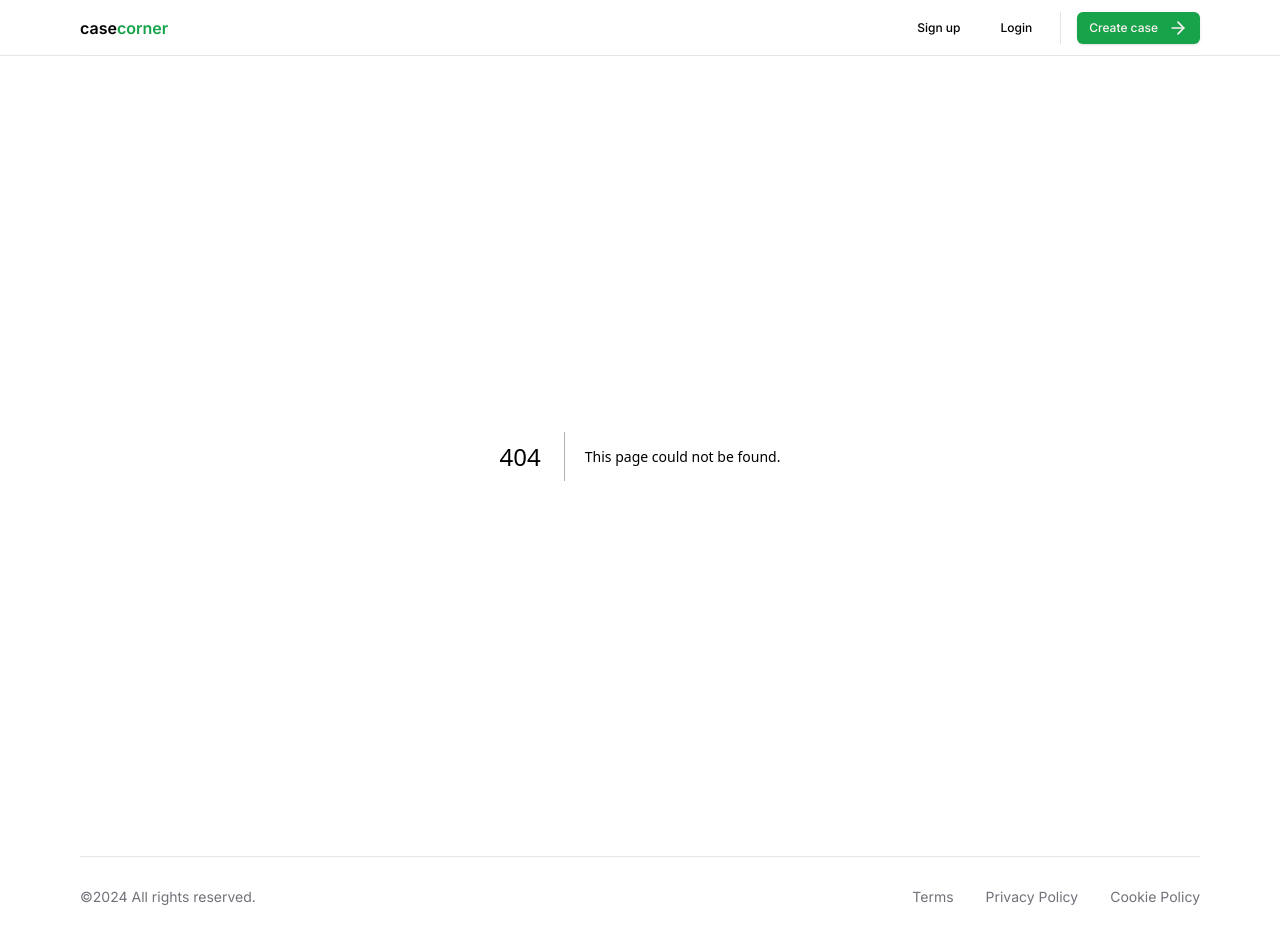
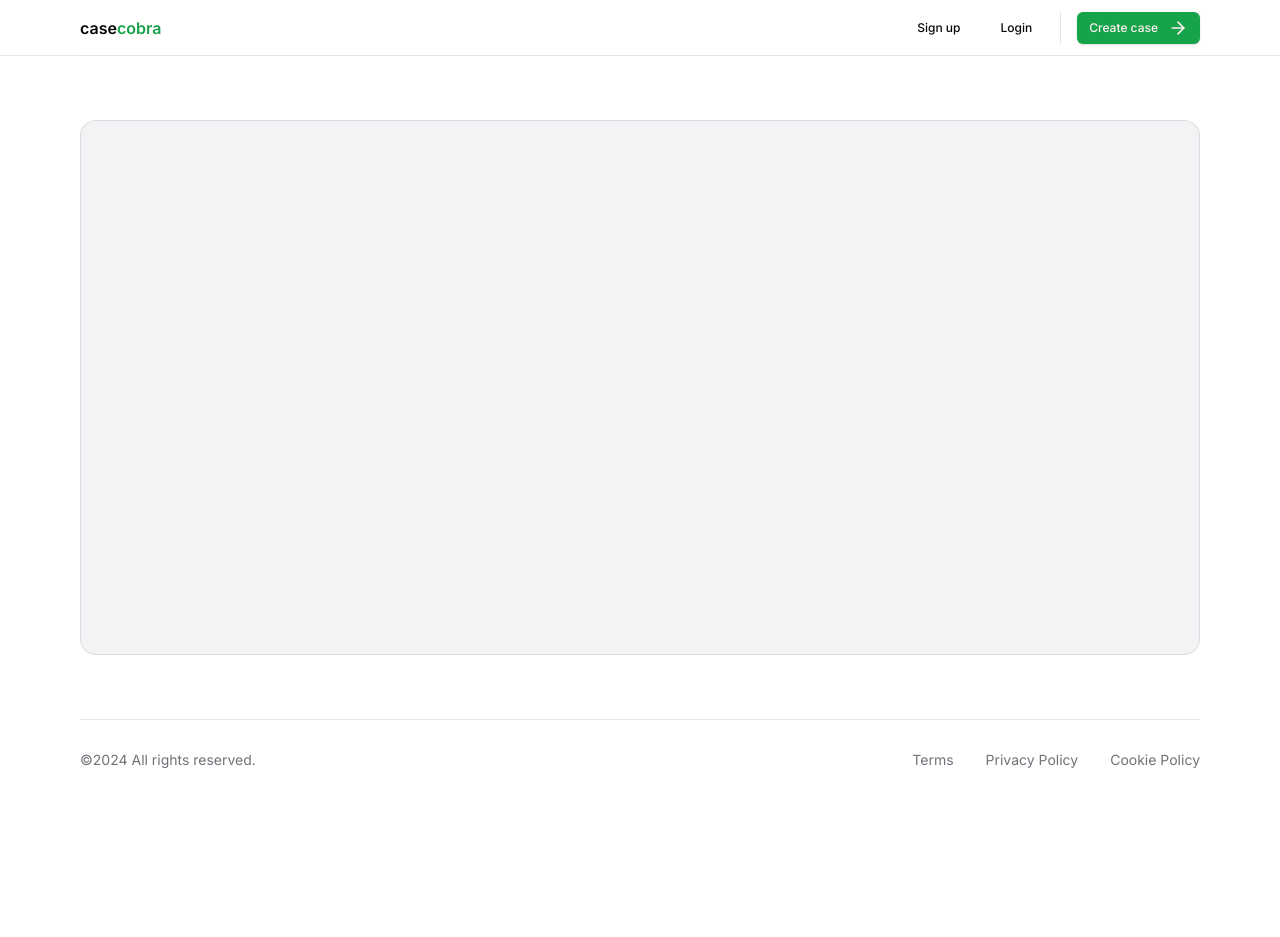
Before and after one commit to MdAbbas110/case-corner, a Next.js app: page /configure/upload in a window 1280 px wide. Before the commit this address had no page. After the commit the page ends 800 px from the top, so only its background shows below. Built offline with nearby package versions, Linux system fonts and the light colour scheme; no server answers.

Commit message:
page to render the upload files and react drop library

```diff
--- a/package.json
+++ b/package.json
@@ -9,6 +9,7 @@
     "lint": "next lint"
   },
   "dependencies": {
+    "@kinde-oss/kinde-auth-nextjs": "^2.3.8",
     "@radix-ui/react-icons": "^1.3.0",
     "@radix-ui/react-slot": "^1.1.0",
     "class-variance-authority": "^0.7.0",
@@ -17,6 +18,7 @@
     "next": "14.2.5",
     "react": "^18",
     "react-dom": "^18",
+    "react-dropzone": "^14.2.3",
     "tailwind-merge": "^2.5.2",
     "tailwindcss-animate": "^1.0.7"
   },
--- /dev/null
+++ b/src/app/api/auth/[kindeAuth]/route.ts
@@ -0,0 +1,2 @@
+import { handleAuth } from "@kinde-oss/kinde-auth-nextjs/server";
+export const GET = handleAuth();
--- /dev/null
+++ b/src/app/configure/layout.tsx
@@ -0,0 +1,12 @@
+import MaxWidthWrapper from "@/components/MaxWidthWrapper";
+import React from "react";
+
+const Layout = ({ children }: { children: React.ReactNode }) => {
+  return (
+    <MaxWidthWrapper className="flex flex-1 flex-col">
+      {children}
+    </MaxWidthWrapper>
+  );
+};
+
+export default Layout;
--- /dev/null
+++ b/src/app/configure/upload/page.tsx
@@ -0,0 +1,47 @@
+"use client";
+
+import { cn } from "@/lib/utils";
+import { useState } from "react";
+import Dropzone, { FileRejection } from "react-dropzone";
+
+const page = () => {
+  const [isDragOver, setIsDragOver] = useState<boolean>(false);
+
+  const onDropRejected = () => {};
+  const onDropAccepted = () => console.log("accepted");
+  return (
+    <div
+      className={cn(
+        "relative my-16 flex h-full w-full flex-1 flex-col items-center justify-center rounded-xl bg-gray-900/5 p-2 ring-1 ring-inset ring-gray-900/10 lg:rounded-2xl",
+        {
+          "bg-blue-900/10 ring-blue-900/25": isDragOver,
+        },
+      )}
+    >
+      <div className="relative flex w-full flex-1 flex-col items-center justify-center">
+        <Dropzone
+          onDropAccepted={onDropAccepted}
+          onDropRejected={onDropRejected}
+          accept={{
+            "image/png": [".png"],
+            "image/jpeg": [".jpeg"],
+            "image/jpg": [".jpg"],
+          }}
+          onDragEnter={() => setIsDragOver(true)}
+          onDragLeave={() => setIsDragOver(false)}
+        >
+          {({ getRootProps, getInputProps }) => (
+            <div
+              className="flex h-full w-full flex-1 flex-col items-center justify-center"
+              {...getRootProps()}
+            >
+              <input {...getInputProps()} />
+            </div>
+          )}
+        </Dropzone>
+      </div>
+    </div>
+  );
+};
+
+export default page;
--- a/src/app/layout.tsx
+++ b/src/app/layout.tsx
@@ -20,8 +20,10 @@ export default function RootLayout({
     <html lang="en">
       <body className={inter.className}>
         <Navbar />
-        {children}
-        <Footer />
+        <main className="flex min-h-[calc(100vh-3.5rem-1px)] flex-col">
+          <div className="flex h-full flex-1 flex-col">{children}</div>
+          <Footer />
+        </main>
       </body>
     </html>
   );
--- a/src/components/Navbar.tsx
+++ b/src/components/Navbar.tsx
@@ -2,16 +2,20 @@ import Link from "next/link";
 import MaxWidthWrapper from "./MaxWidthWrapper";
 import { buttonVariants } from "./ui/button";
 import { ArrowRight } from "lucide-react";
+import { getKindeServerSession } from "@kinde-oss/kinde-auth-nextjs/server";
 
-const Navbar = () => {
-  const user = undefined;
-  const isAdmin = false;
+const Navbar = async () => {
+  const { getUser } = getKindeServerSession();
+  const user = await getUser();
+
+  const isAdmin = user?.email === process.env.ADMIN_EMAIL;
+
   return (
-    <nav className="w-ful sticky inset-x-0 top-0 z-[100] h-14 border-b border-gray-200 bg-white/75 backdrop-blur-lg transition-all">
+    <nav className="sticky inset-x-0 top-0 z-[100] h-14 w-full border-b border-gray-200 bg-white/75 backdrop-blur-lg transition-all">
       <MaxWidthWrapper>
         <div className="flex h-14 items-center justify-between border-b border-zinc-200">
           <Link href="/" className="z-40 flex font-semibold">
-            case <span className="text-green-600"> corner</span>
+            case<span className="text-green-600">cobra</span>
           </Link>
 
           <div className="flex h-full items-center space-x-4">
@@ -28,16 +32,15 @@ const Navbar = () => {
                 </Link>
                 {isAdmin ? (
                   <Link
-                    href="/api/auth/logout"
+                    href="/dashboard"
                     className={buttonVariants({
                       size: "sm",
                       variant: "ghost",
                     })}
                   >
-                    Dashboard
+                    Dashboard ✨
                   </Link>
                 ) : null}
-
                 <Link
                   href="/configure/upload"
                   className={buttonVariants({
@@ -70,7 +73,9 @@ const Navbar = () => {
                 >
                   Login
                 </Link>
+
                 <div className="hidden h-8 w-px bg-zinc-200 sm:block" />
+
                 <Link
                   href="/configure/upload"
                   className={buttonVariants({
```
Also changed, not shown: 2 other files (tests, documents, lock files or other folders).
